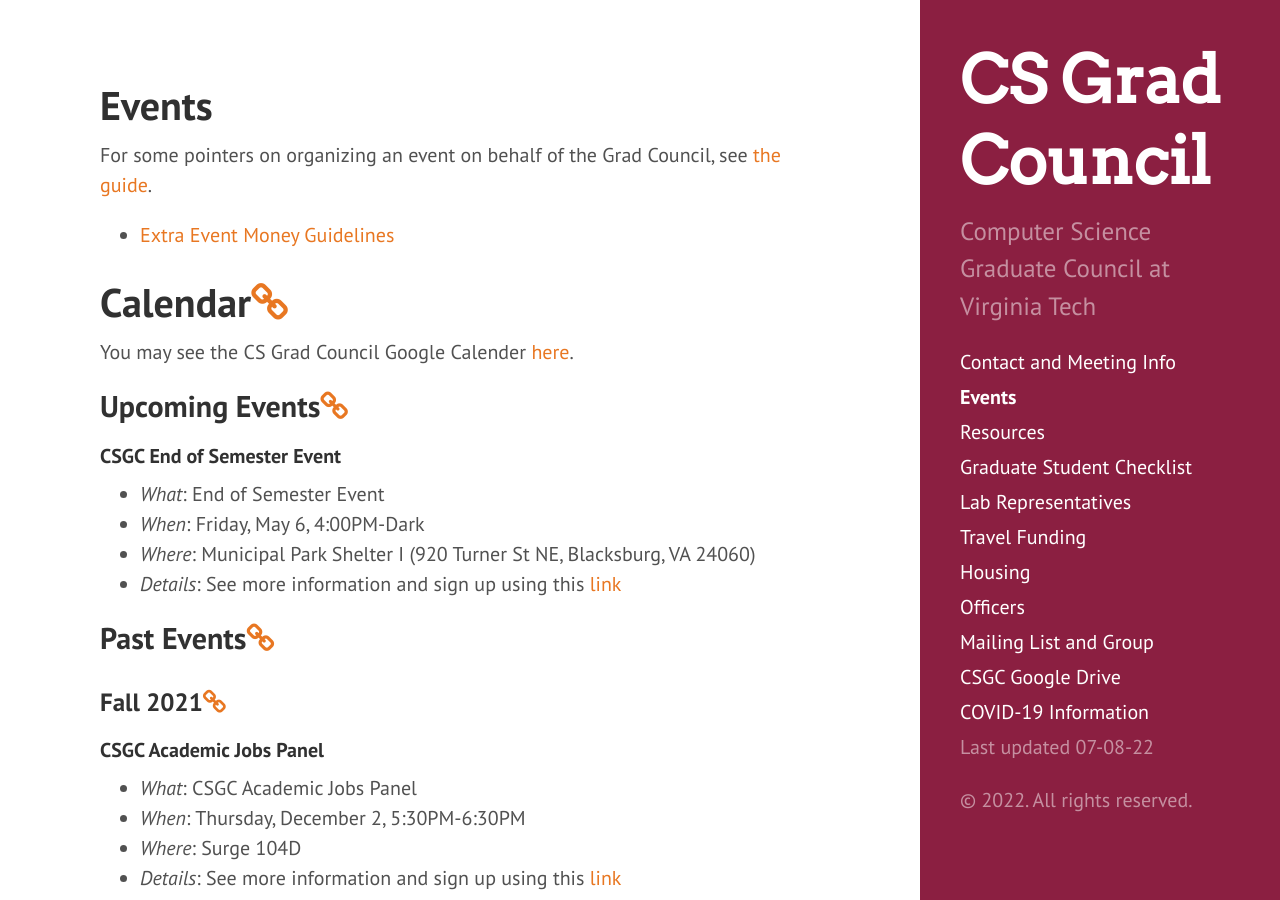
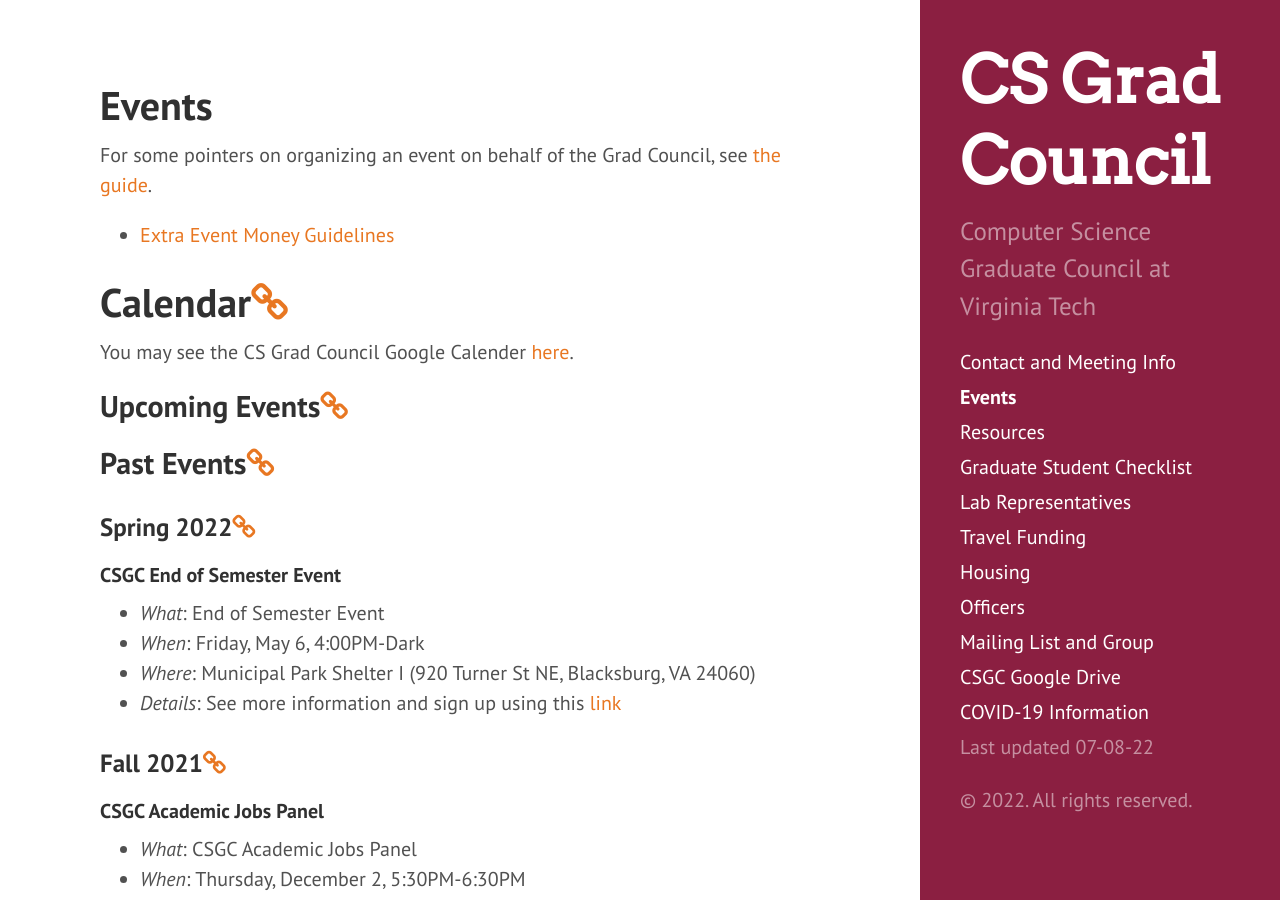
Before and after one commit to CSGraduateCouncil-VirginiaTech/csgc-website, a Jekyll site: the page built from events.md, in a window 1280 px wide and 900 px high. Built offline with Jekyll 4.4.1, drawn with Linux system fonts in a browser that asks for light colours.

Commit message:
Update events.md

```diff
--- a/events.md
+++ b/events.md
@@ -13,14 +13,16 @@
 
 ## <a name="UpcomingEvents"></a>Upcoming Events<a href="#UpcomingEvents"><i class="fa fa-link" aria-hidden="true"></i></a>
 
+## <a name="PastEvents"></a>Past Events<a href="#PastEvents"><i class="fa fa-link" aria-hidden="true"></i></a>
+
+### <a name="Spring2022"></a>Spring 2022<a href="#Spring2022"><i class="fa fa-link" aria-hidden="true"></i></a>
+
 #### CSGC End of Semester Event
 
 - *What*: End of Semester Event
 - *When*: Friday, May 6, 4:00PM-Dark
 - *Where*: Municipal Park Shelter I (920 Turner St NE, Blacksburg, VA 24060)
 - *Details*: See more information and sign up using this [link](https://forms.gle/dbqCaThZquqpyhnM9)
-
-## <a name="PastEvents"></a>Past Events<a href="#PastEvents"><i class="fa fa-link" aria-hidden="true"></i></a>
 
 ### <a name="Fall2021"></a>Fall 2021<a href="#Fall2021"><i class="fa fa-link" aria-hidden="true"></i></a>
 
```
